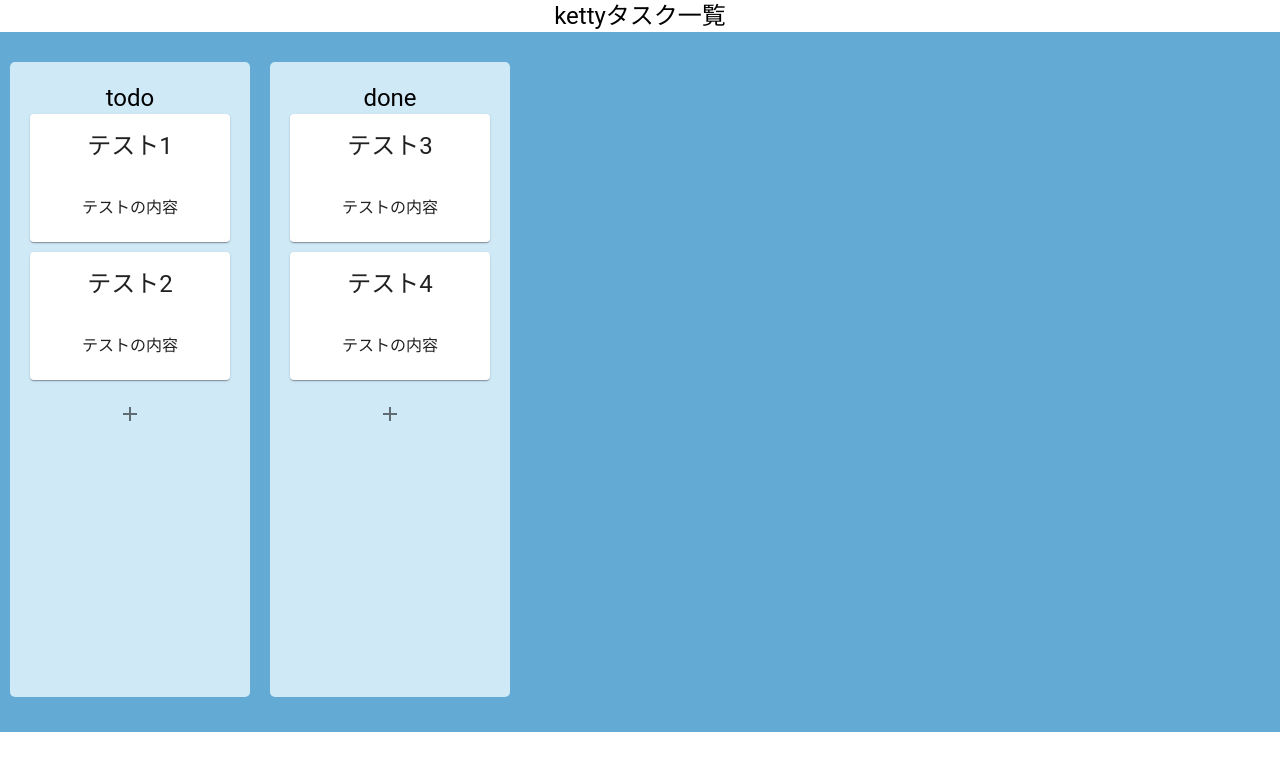
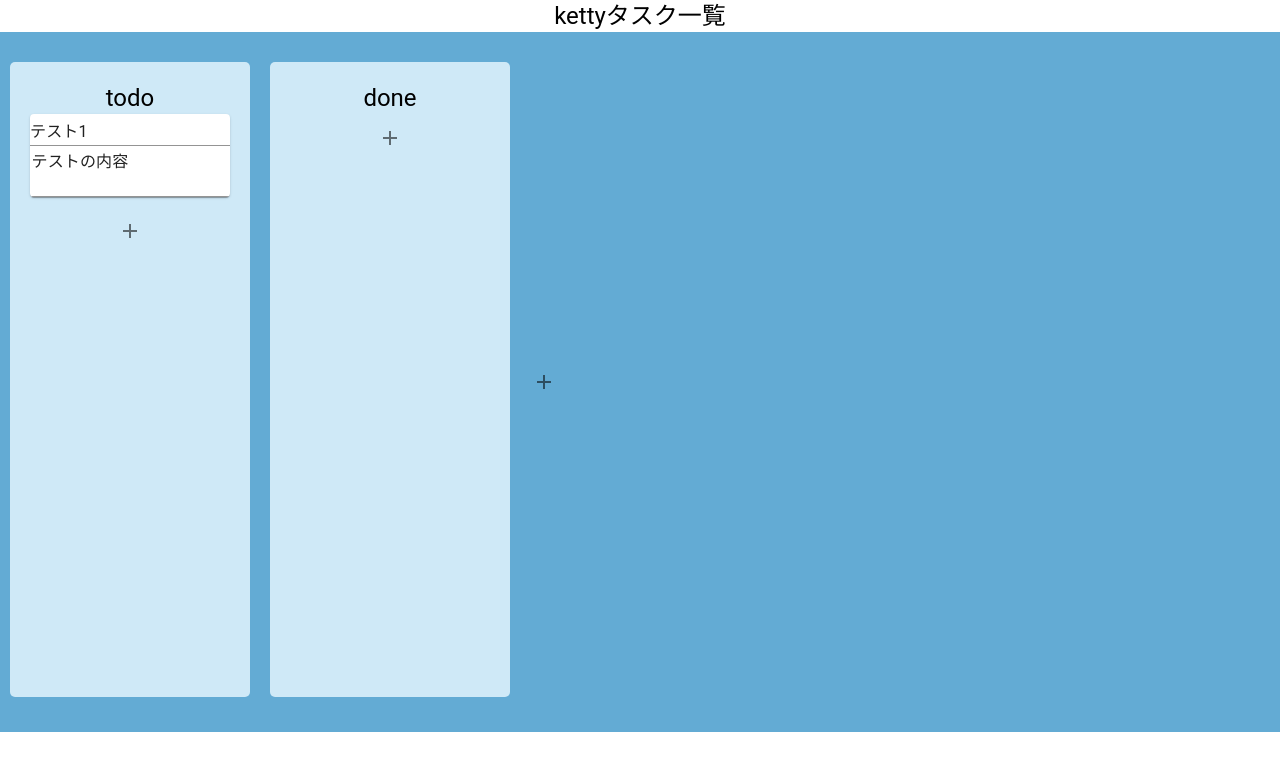
Before and after one commit to kettyakane/kanban, a React (Create React App) app: page / in a window 1280 px wide. Shown: the top 770 px of the page. Built offline with nearby package versions, Linux system fonts and the light colour scheme.

Commit message:
カードを編集可能にした

```diff
--- a/package.json
+++ b/package.json
@@ -13,6 +13,7 @@
     "@types/react": "^17.0.43",
     "@types/react-dom": "^17.0.14",
     "react": "^17.0.0",
+    "react-beautiful-dnd": "^13.1.0",
     "react-dom": "^17.0.0",
     "react-scripts": "5.0.0",
     "typescript": "^4.6.3",
@@ -41,5 +42,8 @@
       "last 1 firefox version",
       "last 1 safari version"
     ]
+  },
+  "devDependencies": {
+    "@types/react-beautiful-dnd": "^13.1.2"
   }
 }
--- a/src/components/Kanban.tsx
+++ b/src/components/Kanban.tsx
@@ -1,5 +1,7 @@
 import React, { useState } from "react";
-import { Box, Typography, makeStyles } from "@material-ui/core";
+import { Box, IconButton, Typography, makeStyles } from "@material-ui/core";
+import AddIcon from "@material-ui/icons/Add";
+
 import Lane, { Task } from "./Lane";
 
 const useStyles = makeStyles(() => ({
@@ -12,15 +14,8 @@ const useStyles = makeStyles(() => ({
   },
 }));
 
-const initialTodoTasks = [
-  { id: 1, title: "テスト1", content: "テストの内容" },
-  { id: 2, title: "テスト2", content: "テストの内容" },
-];
-
-const initialDoneTasks = [
-  { id: 3, title: "テスト3", content: "テストの内容" },
-  { id: 4, title: "テスト4", content: "テストの内容" },
-];
+const initialTodoTasks = [{ id: 1, title: "テスト1", content: "テストの内容" }];
+const initialDoneTasks: Task[] = [];
 
 const Kanban = () => {
   const classes = useStyles();
@@ -30,9 +25,9 @@ const Kanban = () => {
 
   const onClickAddCardToTodo = () => {
     const addTodoTask = {
-      id: todoTasks.length,
-      title: `テスト${todoTasks.length}`,
-      content: "テスト内容",
+      id: todoTasks.length + 1,
+      title: "",
+      content: "",
     };
 
     setTodoTasks(todoTasks.concat(addTodoTask));
@@ -40,20 +35,51 @@ const Kanban = () => {
 
   const onClickAddCardToDone = () => {
     const addDoneTask = {
-      id: doneTasks.length,
-      title: `テスト${doneTasks.length}`,
-      content: "テスト内容",
+      id: doneTasks.length + 1,
+      title: "",
+      content: "",
     };
 
     setDoneTasks(doneTasks.concat(addDoneTask));
+  };
+
+  const onChangeCardTitle = (event: React.ChangeEvent<HTMLInputElement>): void => {
+    const id = Number(event.target.id) - 1;
+    const newTodoTasks = [...todoTasks];
+    newTodoTasks[id].title = event.target.value;
+
+    setTodoTasks(newTodoTasks);
+  };
+
+  const onChangeCardContent = (event: React.ChangeEvent<HTMLInputElement>): void => {
+    const id = Number(event.target.id) - 1;
+    const newTodoTasks = [...todoTasks];
+    newTodoTasks[id].content = event.target.value;
+
+    setTodoTasks(newTodoTasks);
   };
 
   return (
     <>
       <Typography variant="h5">kettyタスク一覧</Typography>
       <Box className={classes.kanban}>
-        <Lane title="todo" tasks={todoTasks} onClick={onClickAddCardToTodo} />
-        <Lane title="done" tasks={doneTasks} onClick={onClickAddCardToDone} />
+        <Lane
+          title="todo"
+          tasks={todoTasks}
+          onClick={onClickAddCardToTodo}
+          onChangeCardTitle={onChangeCardTitle}
+          onChangeCardContent={onChangeCardContent}
+        />
+        <Lane
+          title="done"
+          tasks={doneTasks}
+          onClick={onClickAddCardToDone}
+          onChangeCardTitle={onChangeCardTitle}
+          onChangeCardContent={onChangeCardContent}
+        />
+        <IconButton>
+          <AddIcon />
+        </IconButton>
       </Box>
     </>
   );
--- a/src/components/Lane.tsx
+++ b/src/components/Lane.tsx
@@ -24,6 +24,8 @@ interface LaneProps {
   title: string;
   tasks: Task[];
   onClick: React.MouseEventHandler<HTMLButtonElement>;
+  onChangeCardTitle: (event: React.ChangeEvent<HTMLInputElement>) => void;
+  onChangeCardContent: (event: React.ChangeEvent<HTMLInputElement>) => void;
 }
 
 const Lane = (props: LaneProps) => {
@@ -34,7 +36,14 @@ const Lane = (props: LaneProps) => {
       <Box className={classes.lane}>
         <Typography variant="h5">{props.title}</Typography>
         {props.tasks.map((x) => (
-          <MyCard key={x.id} title={x.title} content={x.content} />
+          <MyCard
+            key={x.id}
+            id={x.id}
+            title={x.title}
+            content={x.content}
+            onChangeTitle={props.onChangeCardTitle}
+            onChangeContent={props.onChangeCardContent}
+          />
         ))}
         <IconButton onClick={props.onClick}>
           <AddIcon />
--- a/src/components/MyCard.tsx
+++ b/src/components/MyCard.tsx
@@ -1,5 +1,5 @@
 import React from "react";
-import { Card, CardContent, CardHeader, makeStyles } from "@material-ui/core";
+import { Card, TextField, makeStyles } from "@material-ui/core";
 
 const useStyles = makeStyles(() => ({
   card: {
@@ -10,16 +10,26 @@ const useStyles = makeStyles(() => ({
 }));
 
 interface MyCardProps {
+  id: number;
   title: string;
   content: string;
+  onChangeTitle: (event: React.ChangeEvent<HTMLInputElement>) => void;
+  onChangeContent: (event: React.ChangeEvent<HTMLInputElement>) => void;
 }
 
 const MyCard = (props: MyCardProps) => {
   const classes = useStyles();
   return (
     <Card className={classes.card}>
-      <CardHeader title={props.title} />
-      <CardContent>{props.content}</CardContent>
+      <TextField value={props.title} id={props.id.toString()} onChange={props.onChangeTitle} />
+      <TextField
+        multiline
+        minRows={2}
+        variant="standard"
+        id={props.id.toString()}
+        value={props.content}
+        onChange={props.onChangeContent}
+      />
     </Card>
   );
 };
```
Also changed, not shown: 1 other file (tests, documents, lock files or other folders).
